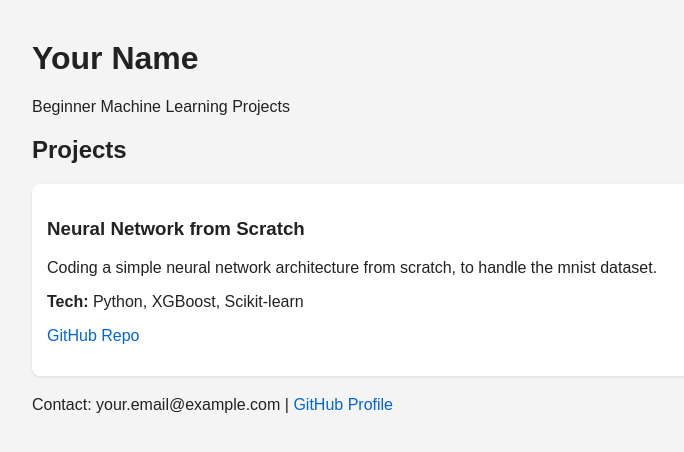
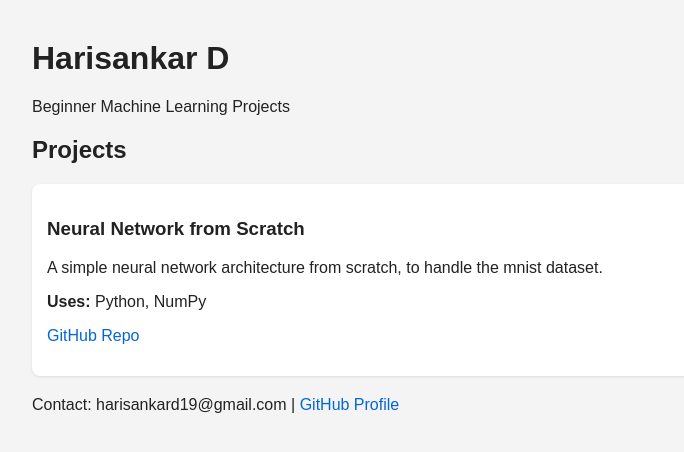
Before and after one commit to fuzrohdah/fuzrohdah.github.io, a plain HTML site: page index.html in a window 1280 px wide. Shown: the whole page, without its empty margins (258-942 px from the left). Drawn offline with Linux system fonts and the light colour scheme.

Commit message:
Update index.html

```diff
--- a/index.html
+++ b/index.html
@@ -2,12 +2,12 @@
 <html lang="en">
 <head>
   <meta charset="UTF-8">
-  <title>Your Name | ML Portfolio</title>
+  <title>Harisankar D | ML Portfolio</title>
   <link rel="stylesheet" href="style.css">
 </head>
 <body>
   <header>
-    <h1>Your Name</h1>
+    <h1>Harisankar D</h1>
     <p>Beginner Machine Learning Projects</p>
   </header>
 
@@ -16,8 +16,8 @@
 
 <div class="project">
       <h3>Neural Network from Scratch</h3>
-      <p>Coding a simple neural network architecture from scratch, to handle the mnist dataset.</p>
-      <p><strong>Tech:</strong> Python, XGBoost, Scikit-learn</p>
+      <p>A simple neural network architecture from scratch, to handle the mnist dataset.</p>
+      <p><strong>Uses:</strong> Python, NumPy</p>
       <p><a href="https://github.com/harisankard19/neural-network-from-scratch">GitHub Repo</a></p>
     </div>
 
@@ -25,7 +25,7 @@
   </section>
 
   <footer>
-    <p>Contact: your.email@example.com | <a href="https://github.com/harisankard19">GitHub Profile</a></p>
+    <p>Contact: harisankard19@gmail.com | <a href="https://github.com/harisankard19">GitHub Profile</a></p>
   </footer>
 </body>
 </html>
```
